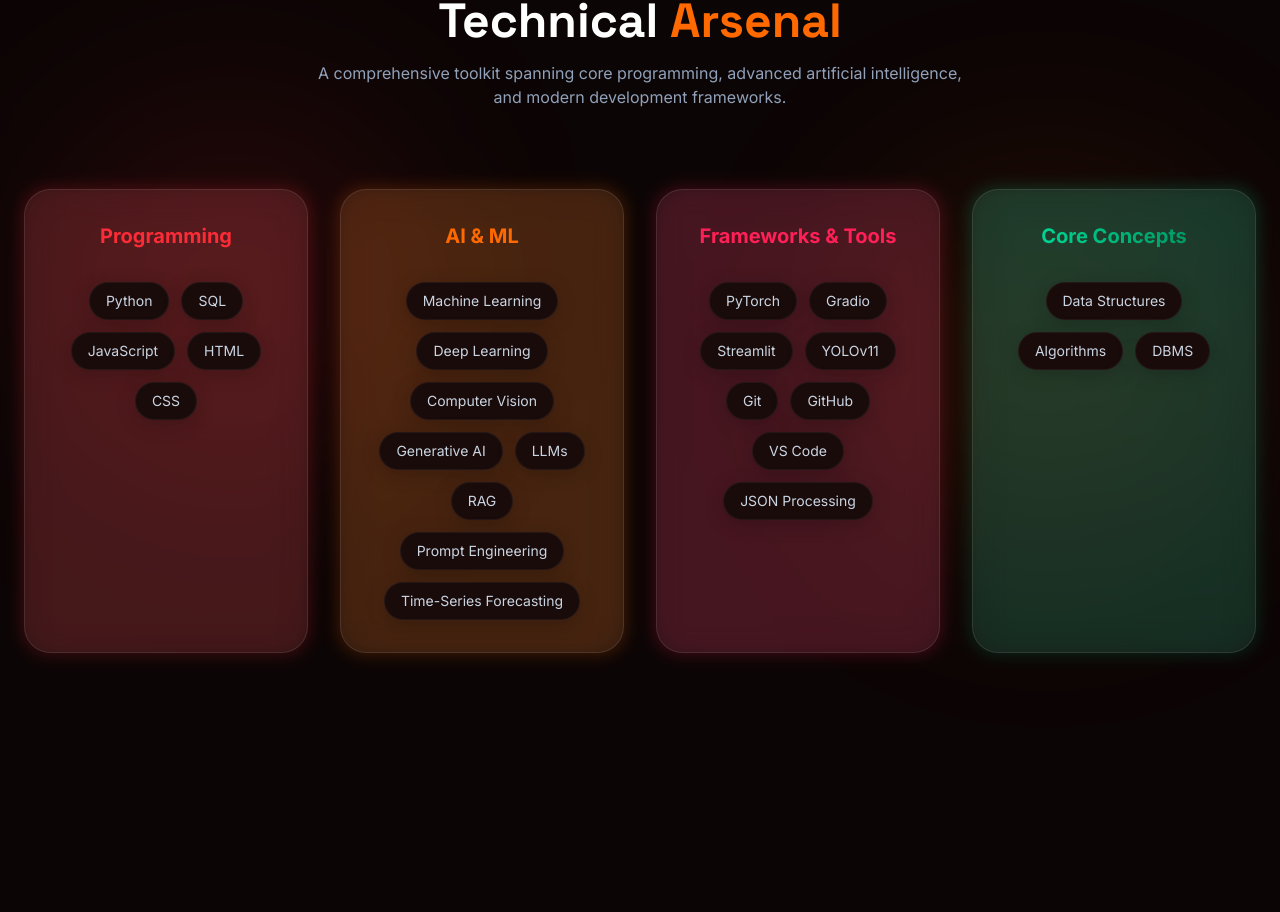
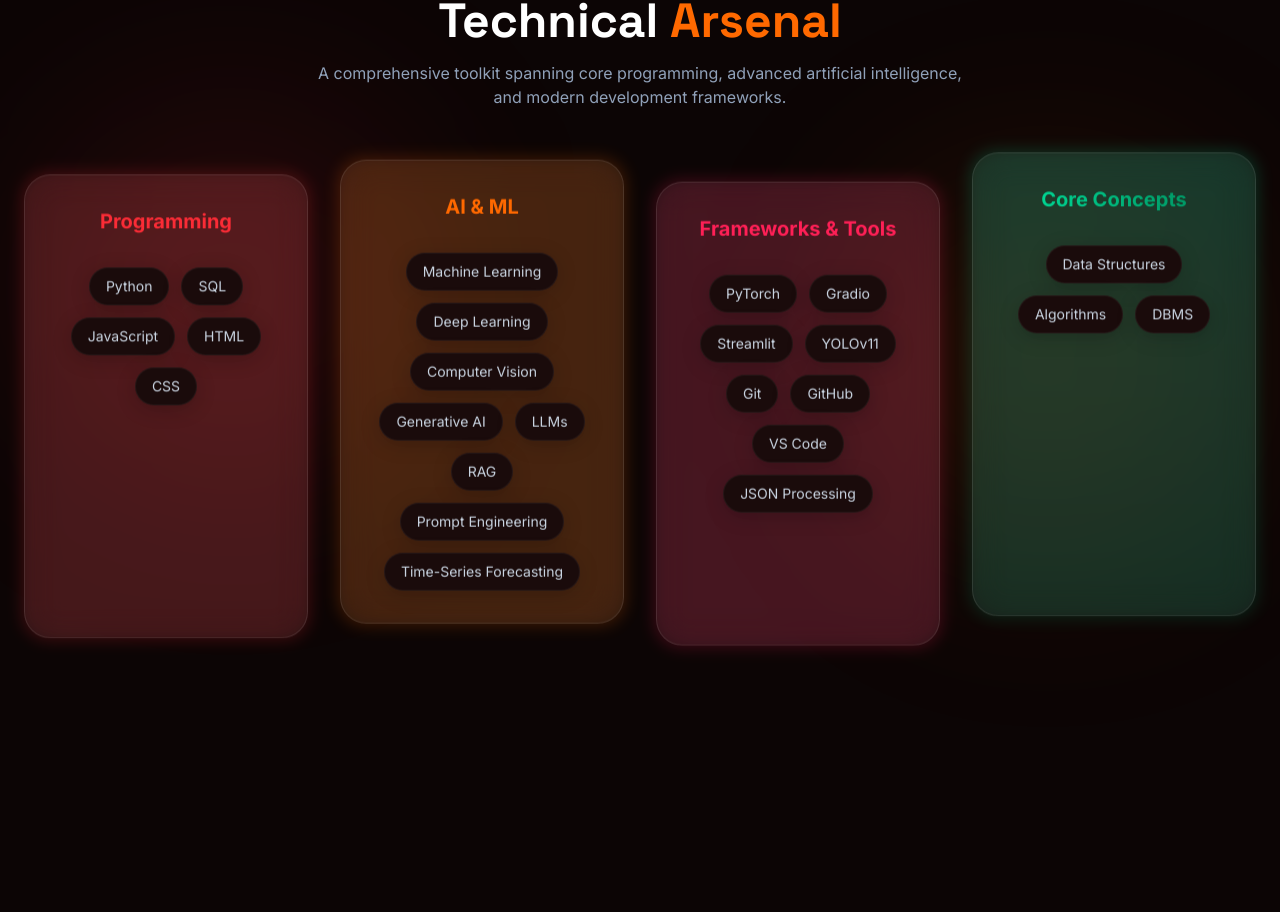
Before and after one commit to GGuruPrasad2004/portfolio-website, a Next.js app: page / in a window 1280 px wide. Shown: the part 2147-3059 px from the top of the page. Built offline with nearby package versions, Linux system fonts and the light colour scheme; no server answers.

Commit message:
Restore fixed, subtle, unidirectional parallax to skills section

```diff
--- a/src/components/sections/Skills.tsx
+++ b/src/components/sections/Skills.tsx
@@ -1,6 +1,7 @@
 "use client";
 
-import { motion } from "framer-motion";
+import { useRef } from "react";
+import { motion, useScroll, useTransform } from "framer-motion";
 import { FadeIn } from "@/components/ui/animation-wrappers";
 
 const skillCategories = [
@@ -27,8 +28,21 @@
 ];
 
 export default function Skills() {
+  const containerRef = useRef<HTMLDivElement>(null);
+
+  const { scrollYProgress } = useScroll({
+    target: containerRef,
+    offset: ["start end", "end start"],
+  });
+
+  // Very subtle, unidirectional parallax to prevent any overlapping on any device
+  const y1 = useTransform(scrollYProgress, [0, 1], [0, -20]);
+  const y2 = useTransform(scrollYProgress, [0, 1], [0, -40]);
+  const y3 = useTransform(scrollYProgress, [0, 1], [0, -10]);
+  const y4 = useTransform(scrollYProgress, [0, 1], [0, -50]);
+
   return (
-    <section id="skills" className="relative py-32 bg-[#0c0505] overflow-hidden">
+    <section id="skills" ref={containerRef} className="relative py-32 bg-[#0c0505] overflow-hidden">
       {/* Background Orbs */}
       <div className="absolute top-1/4 left-10 w-96 h-96 bg-red-500/10 rounded-full blur-[100px] pointer-events-none" />
       <div className="absolute bottom-1/4 right-10 w-96 h-96 bg-orange-500/10 rounded-full blur-[100px] pointer-events-none" />
@@ -47,9 +61,16 @@
 
         <div className="grid grid-cols-1 md:grid-cols-2 lg:grid-cols-4 gap-8">
           {skillCategories.map((category, idx) => {
+            // Apply the subtle upward parallax based on the card index
+            let yTransform = y1;
+            if (idx === 1) yTransform = y2;
+            if (idx === 2) yTransform = y3;
+            if (idx === 3) yTransform = y4;
+
             return (
               <motion.div
                 key={category.title}
+                style={{ y: yTransform }}
                 className="relative group h-full"
               >
                 <div className={`absolute -inset-0.5 bg-gradient-to-b ${category.color} rounded-3xl blur opacity-20 group-hover:opacity-40 transition duration-500`} />
```
